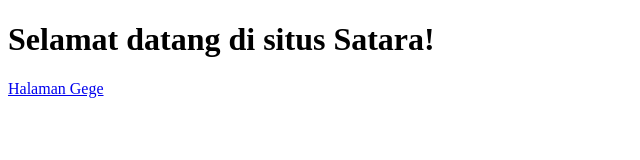
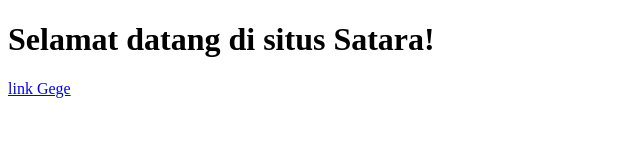
Before and after one commit to friansyah23/satara-html, a plain HTML site: page index.html in a window 1280 px wide. Shown: the full height of the page, 0-640 px from the left. Drawn offline with Linux system fonts and the light colour scheme.

Commit message:
Update index.html

```diff
--- a/index.html
+++ b/index.html
@@ -5,6 +5,6 @@
 </head>
 <body>
   <h1>Selamat datang di situs Satara!</h1>
-  <a href="gege.html">Halaman Gege</a><br>
+  <a href="gege.html">link Gege</a><br>
 </body>
 </html>
```
